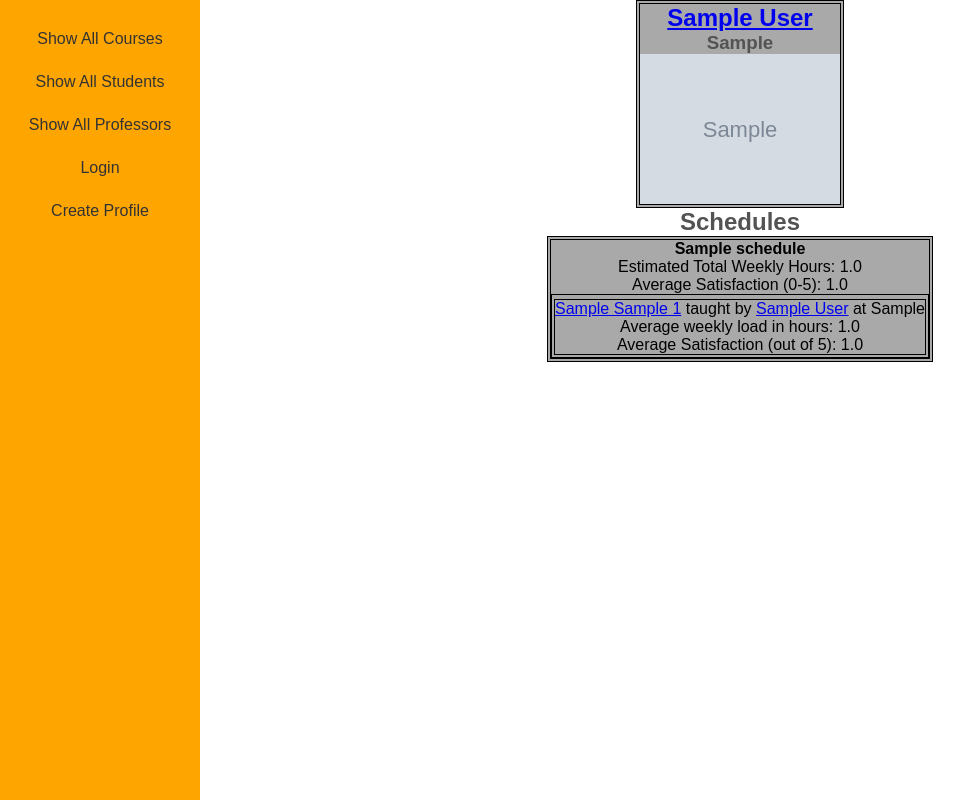
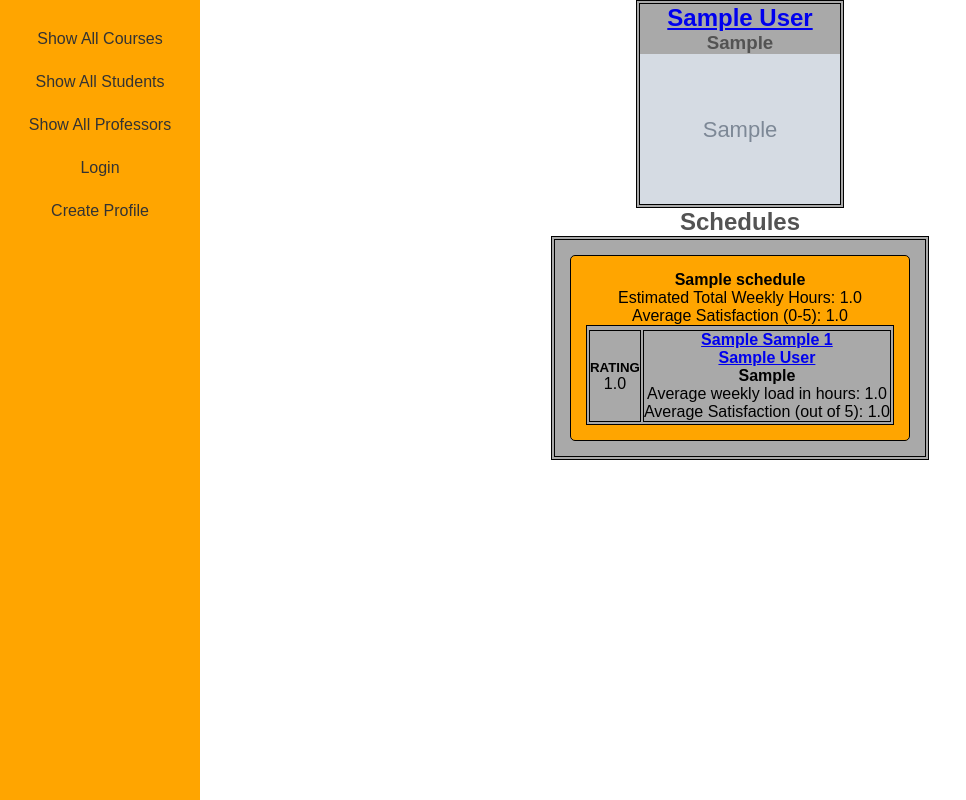
Before and after one commit to jerichojacala/heroku412, a Django app: page /project/student/1 in a window 1280 px wide. Shown: the part 68-868 px from the top of the page, without its empty margins (0-966 px from the left). Run offline with Django 5.2, Linux system fonts and the light colour scheme; tables that the repository leaves empty hold one stand-in row (values such as "Sample post"); grey boxes marked "Sample" are stand-in pictures.

Commit message:
increase coursecompass-style health and minor UI changes

```diff
--- a/project/templates/project/base.html
+++ b/project/templates/project/base.html
@@ -12,6 +12,7 @@
     <header class="header">
         <h1 style="text-align: left;">CourseCompass</h1>
     </header>
+
     <body> <!--navbar for every page-->
         <div>
     <nav class="navbar">
--- a/project/templates/project/show_student.html
+++ b/project/templates/project/show_student.html
@@ -5,7 +5,7 @@
 
 
 {% block content %}
-<main class="grid-container"></main> <!--here to add padding-->
+
 <!--display student-->
 <student class="featured">
     <div>
@@ -38,15 +38,24 @@
     <table>
         <tr>
             {% for s in student.get_schedules %}
-                <td>
+                <td class="schedule-item">
+                    <div class="schedule">
                         <strong>{{s.title}}</strong><br>Estimated Total Weekly Hours: {{s.get_schedule_load}}
                         <br>Average Satisfaction (0-5): {{s.get_schedule_satisfaction}}
                         <table>
                             <tr>
                                 {% for r in s.get_registrations %}
                                     <tr>
+                                        <td class="rating">
+                                            <h5>RATING</h5>
+                                            {% if r.course.get_course_satisfaction %}{{r.course.get_course_satisfaction}}{% else %}No Data{% endif %}
+                                        </td>
                                         <td>
-                                        <p><a href="{% url 'show_course_page' r.course.pk %}">{{r.course.subschool}} {{r.course.department}} {{r.course.number}}</a> taught by <a href="{% url 'show_professor_page' r.course.professor.pk %}">{{r.course.professor}}</a> at {{r.course.college}}</p>
+                                            <h4>
+                                                <a href="{% url 'show_course_page' r.course.pk %}">{{r.course.subschool}} {{r.course.department}} {{r.course.number}}</a> <br>
+                                                <a href="{% url 'show_professor_page' r.course.professor.pk %}">{{r.course.professor}}</a> <br>
+                                                {{r.course.college}}
+                                            </h4>
                                             Average weekly load in hours: {% if r.course.get_reviews %}{{r.course.get_course_load}}{% else %}No Data{% endif %}<br>
                                             Average Satisfaction (out of 5): {% if r.course.get_course_satisfaction %}{{r.course.get_course_satisfaction}}{% else %}No Data{% endif %}
                                             {% if request.user.is_authenticated and request.user == student.user %}
@@ -62,9 +71,12 @@
                             <h3><a href="{% url 'course_suggestions' s.pk %}">Add Course to Schedule</a></h3>
                             <h3><a href="{% url 'delete_schedule' s.pk %}">Delete Schedule</a></h3>
                         {% endif %}
+                        </div>
                     </td>
 
-
+                {% if forloop.counter|divisibleby:2 and not forloop.last %} <!--after every second schedule, a new row is started-->
+                    </tr><tr>
+                {% endif %}
             {% endfor %}
 
 
--- a/static/coursecompass-style.css
+++ b/static/coursecompass-style.css
@@ -1,3 +1,4 @@
+      /* Major components */
       * {
             margin: 0;
             padding: 0;
@@ -74,6 +75,8 @@
             background-color: #555;
         }
 
+        /* Table elements */
+
         table, th, td{
             margin: auto;
             text-align: center;
@@ -81,8 +84,27 @@
             background: darkgray;
         }
 
-h2, h3,h4 {
+        .schedule-item {
+            margin-bottom: 30px; /* Adjust spacing as needed */
+            padding: 15px; /* Optional inner spacing */
+
+        }
+
+        .schedule {
+            padding: 15px;
+            border: 1px solid black;
+            background-color: orange; /* Optional background */
+            border-radius: 5px; /* Optional rounded corners */
+        }
+
+        /* Text elements */
+
+        h2, h3 {
             color: rgb(83, 83, 83); text-align: center;
+        }
+
+        h4 {
+            color: black; text-align: center;
         }
 
         h1{
```
Lines whose indentation alone changed are shown as unchanged.
